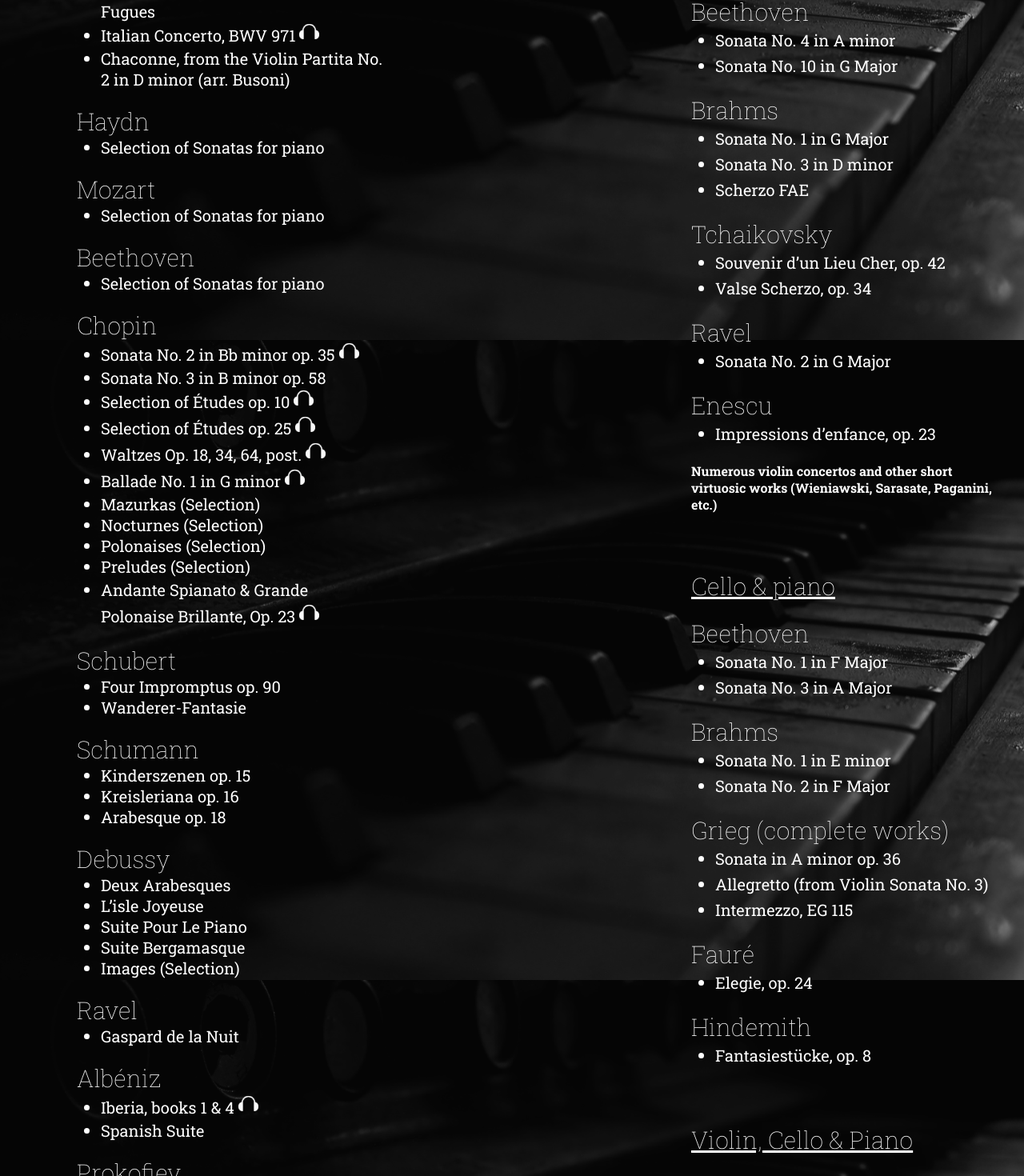
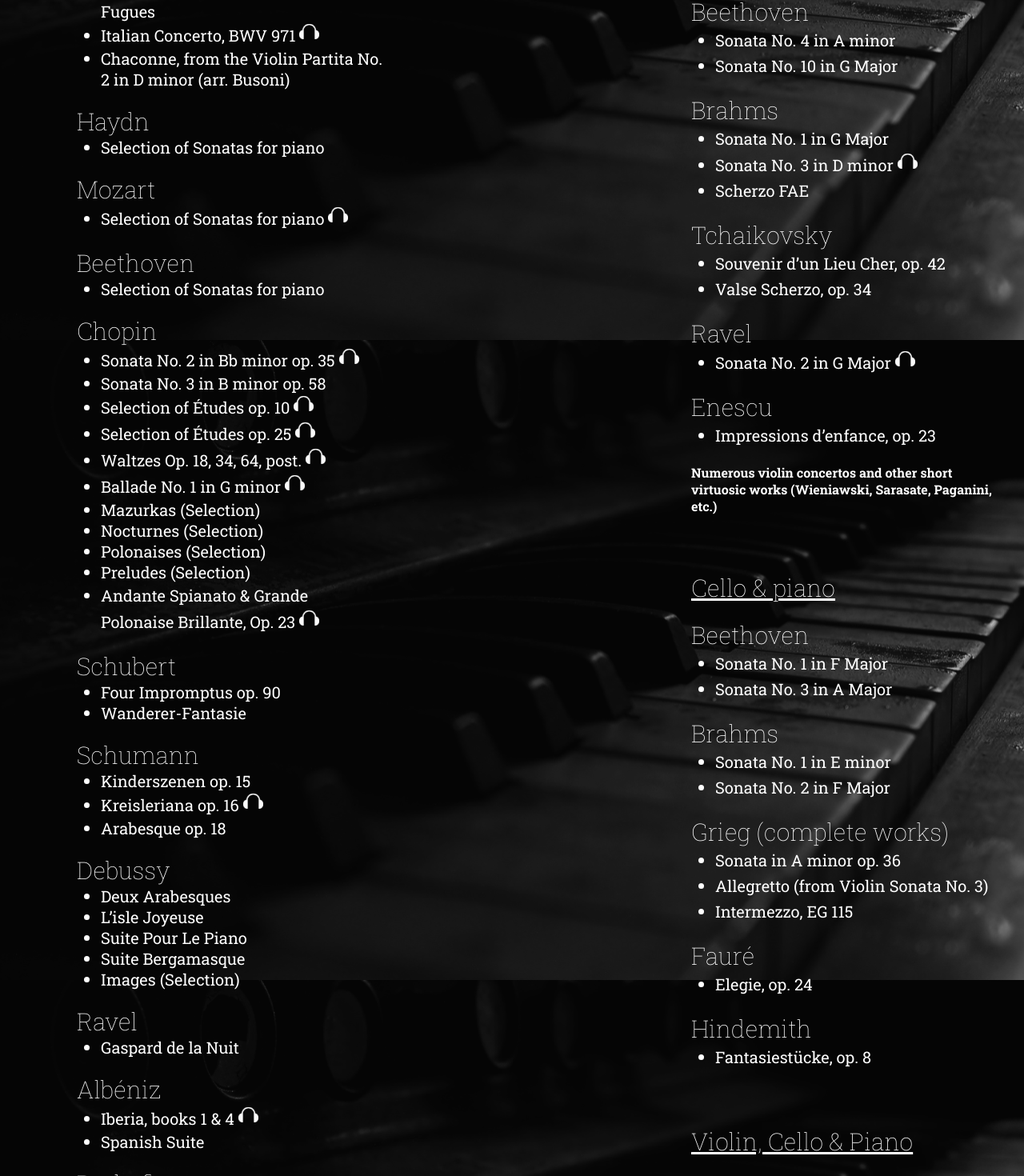
Before and after one commit to gabrielmoris/Manuel-Casares, a Next.js app: page /repertoire in a window 1280 px wide. Shown: the part 375-1845 px from the top of the page at 80% size. Built offline with nearby package versions, Linux system fonts and the light colour scheme; a web font is replaced by a local one.

Commit message:
add all the audios to repertoire

```diff
--- a/pages/repertoire.tsx
+++ b/pages/repertoire.tsx
@@ -55,7 +55,19 @@ const Repertoire: NextPage = () => {
                     </ul>
                     <h3>Mozart</h3>
                     <ul>
-                        <li>Selection of Sonatas for piano</li>
+                        <li
+                            className="listen"
+                            onClick={() => play("Audios/MozartSonata.mp3")}
+                        >
+                            Selection of Sonatas for piano{" "}
+                            <Image
+                                src="/listen.svg"
+                                alt="listen-icon"
+                                width={25}
+                                height={25}
+                                priority
+                            />
+                        </li>
                     </ul>
                     <h3>Beethoven</h3>
                     <ul>
@@ -158,7 +170,21 @@ const Repertoire: NextPage = () => {
                     <h3>Schumann</h3>
                     <ul>
                         <li>Kinderszenen op. 15</li>
-                        <li>Kreisleriana op. 16</li>
+                        <li
+                            className="listen"
+                            onClick={() =>
+                                play("Audios/SchumannKreisleriana.mp3")
+                            }
+                        >
+                            Kreisleriana op. 16{" "}
+                            <Image
+                                src="/listen.svg"
+                                alt="listen-icon"
+                                width={25}
+                                height={25}
+                                priority
+                            />
+                        </li>
                         <li>Arabesque op. 18</li>
                     </ul>
                     <h3>Debussy</h3>
@@ -194,7 +220,19 @@ const Repertoire: NextPage = () => {
                     </ul>
                     <h3>Prokofiev</h3>
                     <ul>
-                        <li>Sonata 2 op. 14</li>
+                        <li
+                            className="listen"
+                            onClick={() => play("Audios/ProkofievSonata2.mp3")}
+                        >
+                            Sonata 2 op. 14{" "}
+                            <Image
+                                src="/listen.svg"
+                                alt="listen-icon"
+                                width={25}
+                                height={25}
+                                priority
+                            />
+                        </li>
                         <li>Sonata 5 op. 38</li>
                         <li>Sonata 7 op. 83</li>
                         <li>Suggestion diabolique, op. 4</li>
@@ -250,6 +288,15 @@ const Repertoire: NextPage = () => {
                             />
                         </li>
                     </ul>
+                    <h3>Rachmaninov</h3>
+                    <ul>
+                        <li>Concerto no. 2 in c minor op. 18</li>
+                        <li>Concerto no. 3 in d minor op. 30</li>
+                    </ul>
+                    <h3>Ravel</h3>
+                    <ul>
+                        <li>Concerto in g major M. 83</li>
+                    </ul>
                 </div>
                 <div className="right-repertoire">
                     <h2>Chamber Music</h2>
@@ -262,7 +309,19 @@ const Repertoire: NextPage = () => {
                     <h3>Brahms</h3>
                     <ul>
                         <li>Sonata No. 1 in G Major</li>
-                        <li>Sonata No. 3 in D minor</li>
+                        <li
+                            className="listen"
+                            onClick={() => play("Audios/VIOLINBrahms3.mp3")}
+                        >
+                            Sonata No. 3 in D minor{" "}
+                            <Image
+                                src="/listen.svg"
+                                alt="listen-icon"
+                                width={25}
+                                height={25}
+                                priority
+                            />
+                        </li>
                         <li>Scherzo FAE</li>
                     </ul>
                     <h3>Tchaikovsky</h3>
@@ -272,7 +331,19 @@ const Repertoire: NextPage = () => {
                     </ul>
                     <h3>Ravel</h3>
                     <ul>
-                        <li>Sonata No. 2 in G Major</li>
+                        <li
+                            className="listen"
+                            onClick={() => play("Audios/VIOLINRavelSonata.mp3")}
+                        >
+                            Sonata No. 2 in G Major{" "}
+                            <Image
+                                src="/listen.svg"
+                                alt="listen-icon"
+                                width={25}
+                                height={25}
+                                priority
+                            />
+                        </li>
                     </ul>
                     <h3>Enescu</h3>
                     <ul>
```
